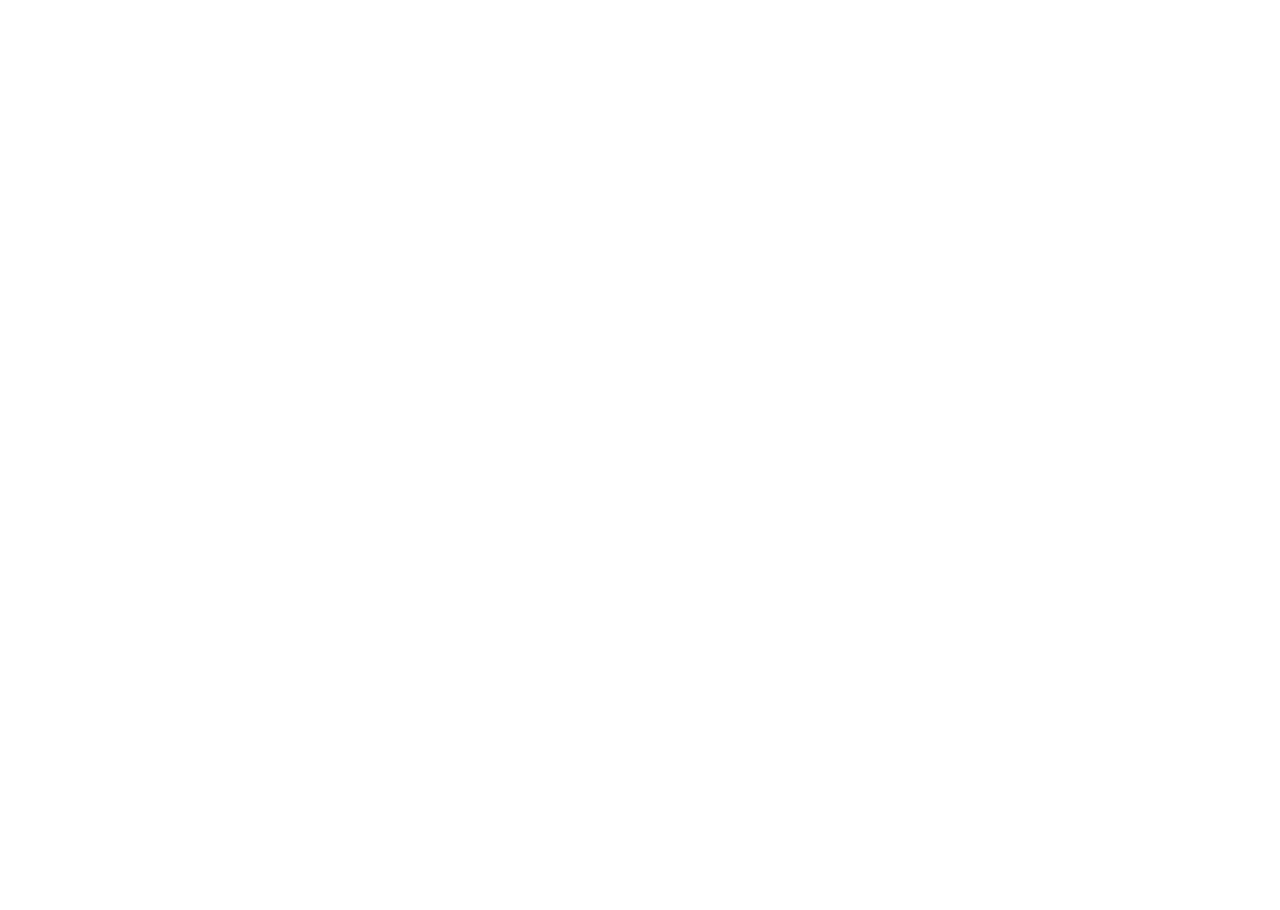
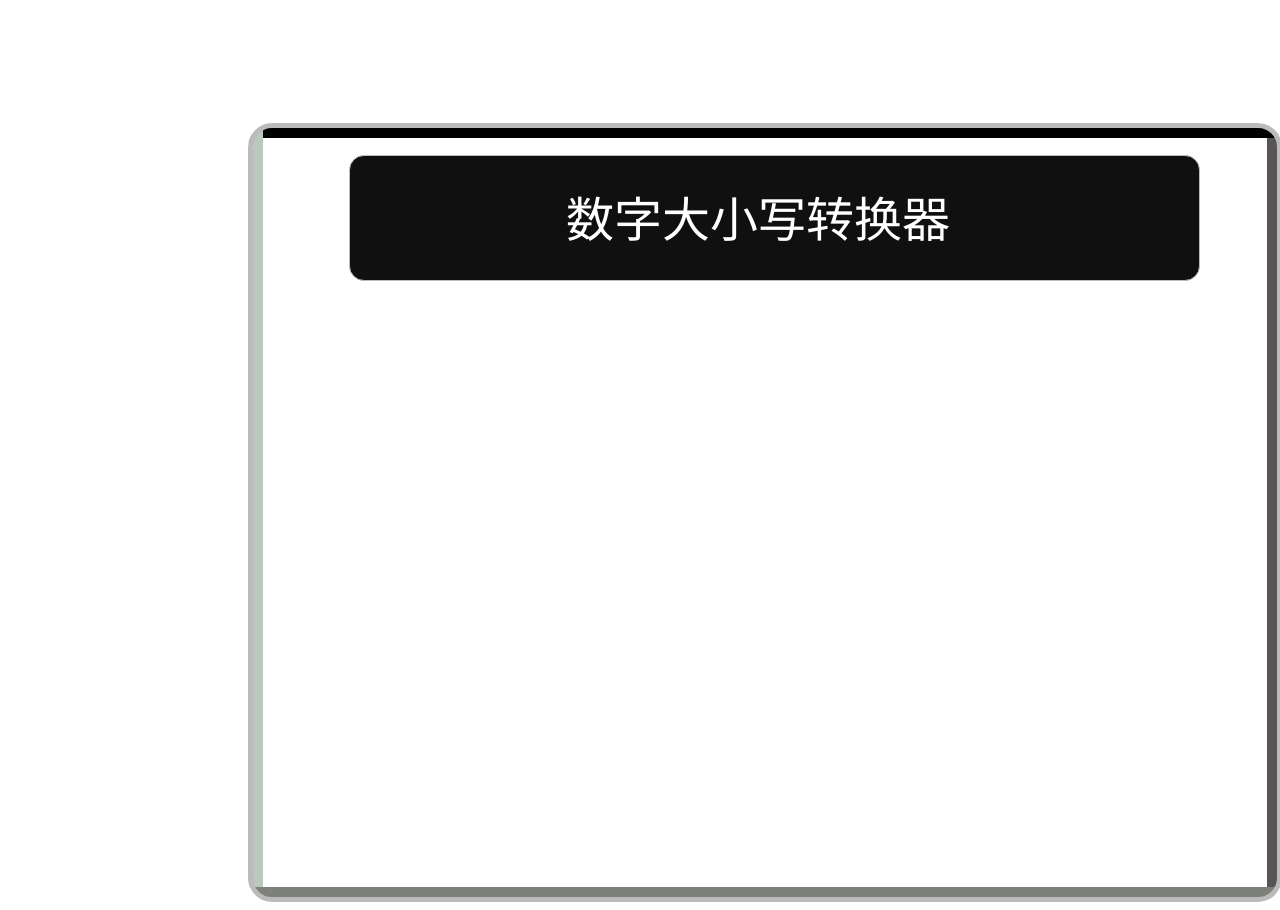
Before and after one commit to liangzaidui/Change, a Vue app: page /#/change in a window 1280 px wide. Before the commit the page ends 800 px from the top, so only its background shows below. Built offline with nearby package versions, Linux system fonts and the light colour scheme.

Commit message:
square.vue 提交

```diff
--- a/src/components/square.vue
+++ b/src/components/square.vue
@@ -1,8 +1,8 @@
 <template>
-  <div class="app">
-    <div>
+  <div class="square">
+    <div class="title">
+      <div class="title_text">数字大小写转换器</div>
     </div>
-    </ul>
   </div>
 </template>
 
@@ -11,29 +11,58 @@
 export default {
   name: 'app',
   props: {
-    ncIntPut: String,
-    ncOutPut: String
   },
 };
 </script>
 
 <!-- Add "scoped" attribute to limit CSS to this component only -->
 <style scoped lang="scss">
-h3 {
-  margin: 40px 0 0;
+.square {
+  margin-left: 240px;
+  margin-top: 123px;
+  width: 1024px;
+  height: 769px;
+  line-height: 20px;
+  border-radius: 24px;
+  background-color: rgba(255, 255, 255, 1);
+  font-size: 14px;
+  text-align: center;
+  font-family: Roboto;
+  border: 5px solid rgba(187, 187, 187, 1);
+  background:
+    linear-gradient(to top, #7e807a, #7e807a, 10px, transparent 10px),
+    linear-gradient(to right, #bcc7bc, #b9caba 10px, transparent 10px),
+    linear-gradient(to bottom, black, black 10px, transparent 10px),
+    linear-gradient(to left, rgb(89, 84, 84), rgb(89, 84, 84)10px, transparent 10px);
+
+  box-shadow: 00010px grey;
+  outline: dashed 10px white;
 }
 
-ul {
-  list-style-type: none;
-  padding: 0;
+.title {
+  margin-left: 96px;
+  margin-top: 27px;
+  width: 849px;
+  height: 124px;
+  line-height: 20px;
+  border-radius: 15px 15px 15px 15px;
+  background-color: rgba(16, 16, 16, 1);
+  color: rgba(16, 16, 16, 1);
+  font-size: 14px;
+  text-align: center;
+  font-family: Roboto;
+  border: 1px solid rgba(187, 187, 187, 1);
 }
 
-li {
-  display: inline-block;
-  margin: 0 10px;
-}
-
-a {
-  color: #42b983;
+.title_text {
+  margin-left: 216px;
+  margin-top: 27px;
+  padding-top: 28px;
+  width: 568px;
+  height: 118px;
+  color: rgba(255, 255, 255, 1);
+  font-size: 48px;
+  text-align: left;
+  font-family: SourceHanSansSC-regular;
 }
 </style>
```
